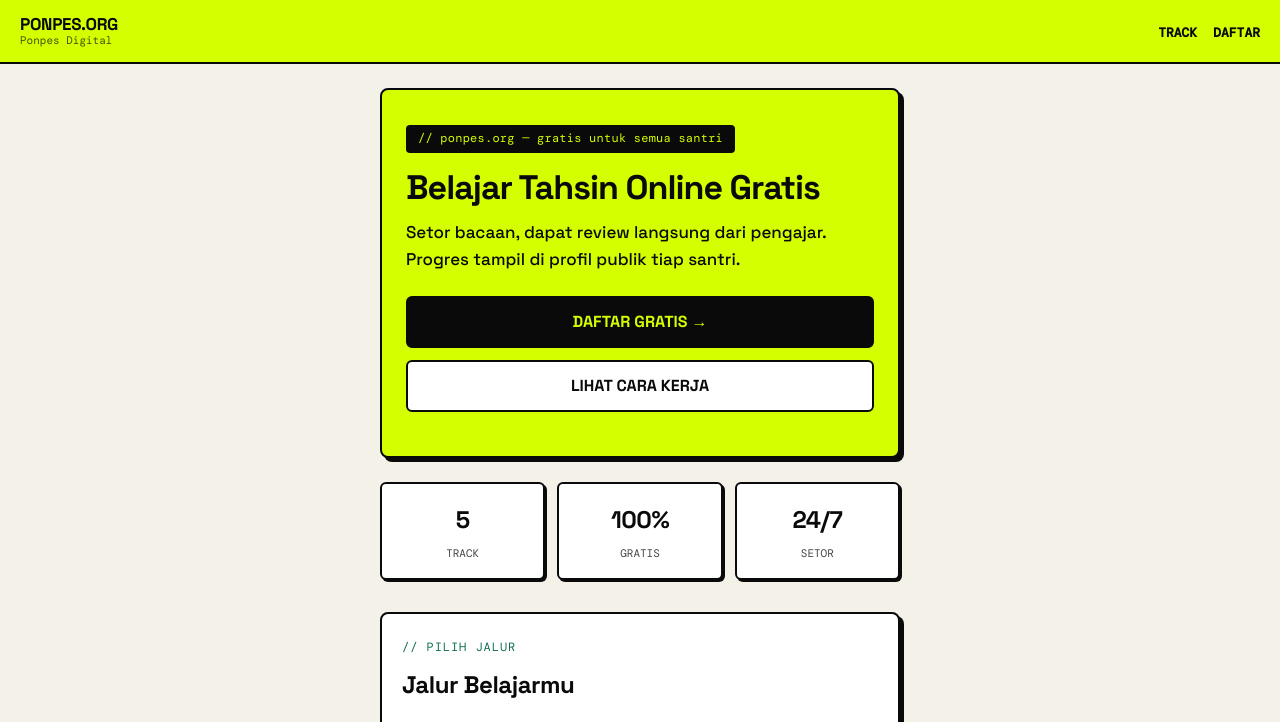
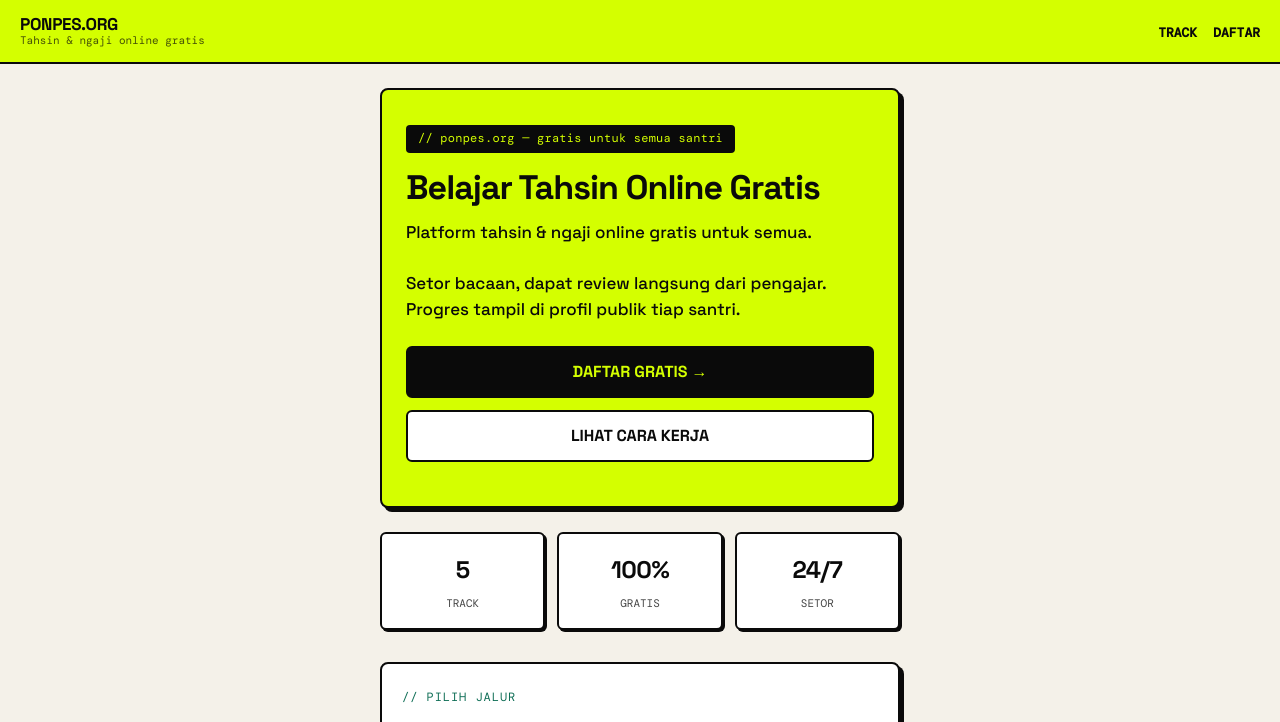
Before and after one commit to panelid/panel-tahsin, a website: page dist/index.html in a window 1280 px wide. Shown: the top 722 px of the page. Drawn offline with nearby package versions, Linux system fonts and the light colour scheme.

Commit message:
tagline: topbar + hero + footer 'Platform tahsin & ngaji online gratis'

```diff
--- a/dist/index.html
+++ b/dist/index.html
@@ -125,7 +125,7 @@
 <nav class="topbar">
   <div class="brand">
     <span class="brand-main">PONPES.ORG</span>
-    <span class="brand-sub">Ponpes Digital</span>
+    <span class="brand-sub">Tahsin & ngaji online gratis</span>
   </div>
   <div><a href="#track">TRACK</a><a href="#daftar">DAFTAR</a></div>
 </nav>
@@ -134,6 +134,7 @@
   <div class="hero">
     <span class="tag">// ponpes.org — gratis untuk semua santri</span>
     <h1>Belajar Tahsin Online Gratis</h1>
+    <p class="tagline">Platform tahsin & ngaji online gratis untuk semua.</p>
     <p>Setor bacaan, dapat review langsung dari pengajar. Progres tampil di profil publik tiap santri.</p>
     <a href="#daftar" class="btn btn-primary">DAFTAR GRATIS →</a>
     <a href="#cara" class="btn btn-secondary">LIHAT CARA KERJA</a>
@@ -190,7 +191,7 @@
   </div>
 </div>
 
-<footer>© PONPES.ORG · Ponpes Digital · ponpes.org</footer>
+<footer>© PONPES.ORG — Platform tahsin & ngaji online gratis · ponpes.org</footer>
 
 <script>
   async function register() {
```
